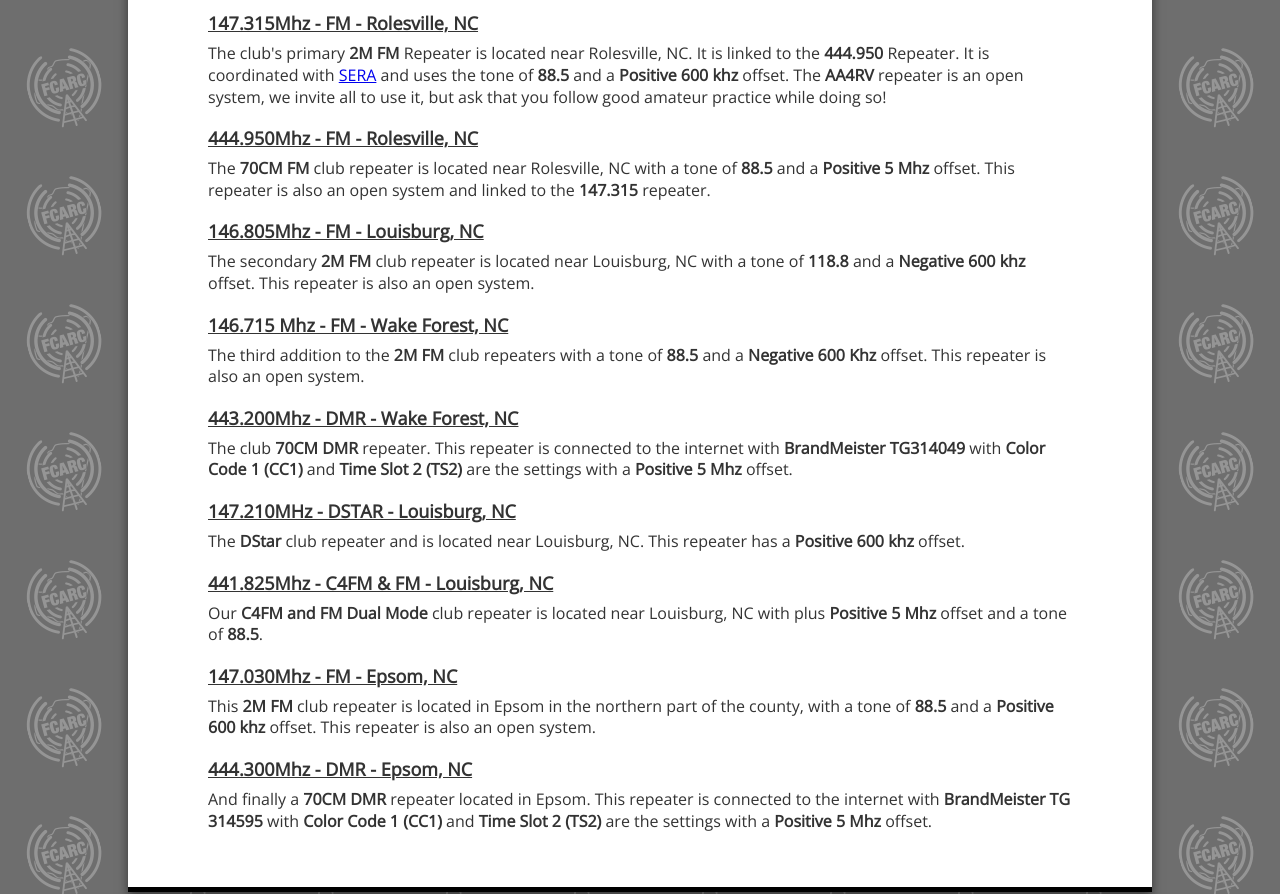
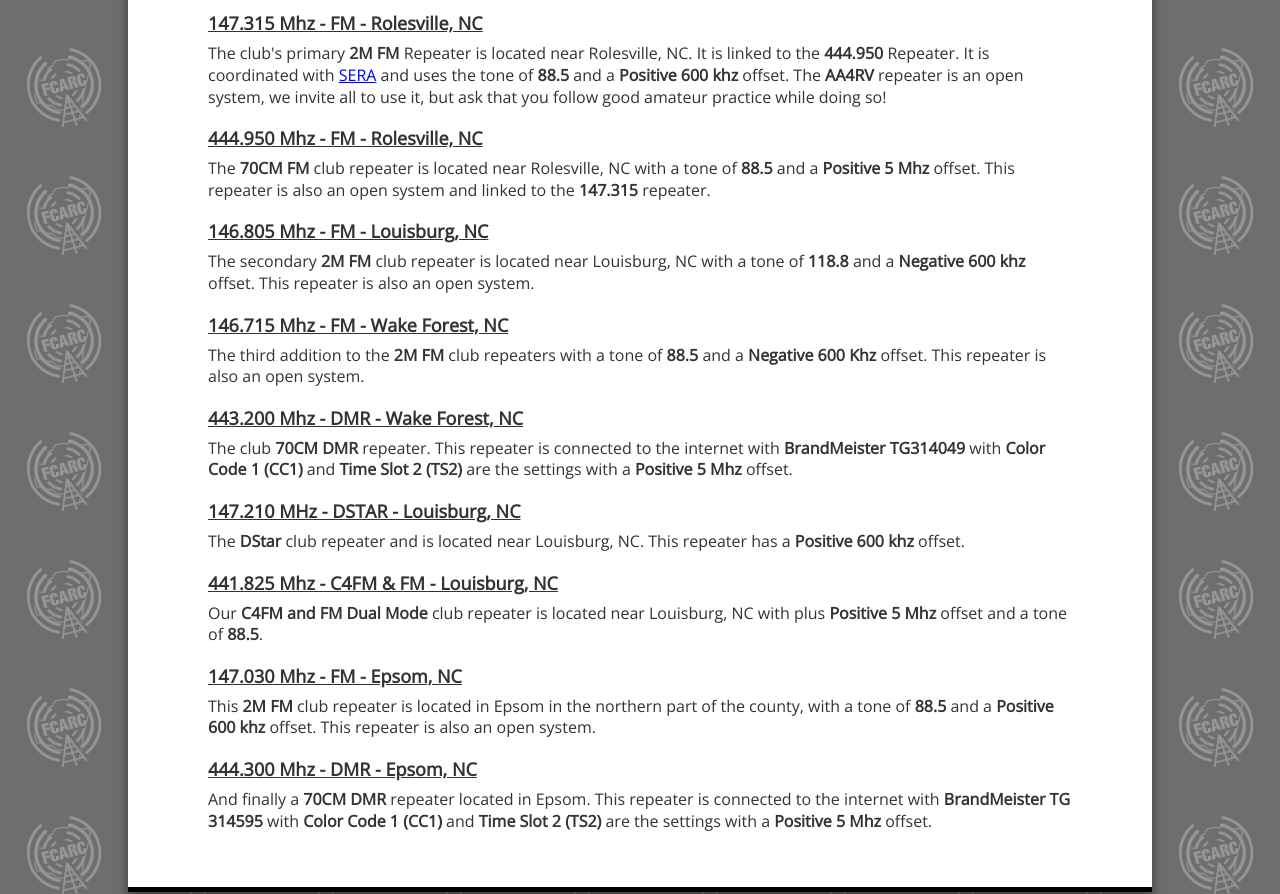
Before and after one commit to rupertdev/fcarc-website, a plain HTML site: page repeaters.html in a window 1280 px wide. Shown: the part 1128-2022 px from the top of the page. Drawn offline with nearby package versions, Linux system fonts and the light colour scheme; a web font is replaced by a local one.

Commit message:
Update repeaters.html

```diff
--- a/repeaters.html
+++ b/repeaters.html
@@ -232,29 +232,29 @@
                 </div>
             </div>
             <h2 style="text-align: center;"><u>Franklin County ARC Repeater Details</u></h2>
-            <p><strong class="repeater_title">147.315Mhz - FM - Rolesville, NC</strong><br>The club's primary <strong>2M FM</strong> Repeater is located near
+            <p><strong class="repeater_title">147.315 Mhz - FM - Rolesville, NC</strong><br>The club's primary <strong>2M FM</strong> Repeater is located near
                 Rolesville, NC. It is linked to the <strong>444.950</strong> Repeater. It is coordinated with <a href="https://sera.org/" target="_blank">SERA</a> and
                 uses the tone of <strong>88.5</strong> and a <b>Positive 600 khz</b> offset. The <strong>AA4RV</strong> repeater is an open system, we invite
                 all to use it, but ask that you follow good amateur practice while doing so!</p>
-            <p><strong class="repeater_title">444.950Mhz - FM - Rolesville, NC</strong><br>The <strong>70CM FM</strong> club repeater is located near
+            <p><strong class="repeater_title">444.950 Mhz - FM - Rolesville, NC</strong><br>The <strong>70CM FM</strong> club repeater is located near
                 Rolesville, NC with a tone of <strong>88.5</strong> and a <b>Positive 5 Mhz</b> offset. This repeater is also an open system and linked to
                 the <strong>147.315</strong> repeater.</p>
-            <p><strong class="repeater_title">146.805Mhz - FM - Louisburg, NC</strong><br>The secondary <strong>2M FM</strong> club repeater is located near
+            <p><strong class="repeater_title">146.805 Mhz - FM - Louisburg, NC</strong><br>The secondary <strong>2M FM</strong> club repeater is located near
                 Louisburg, NC with a tone of <strong>118.8</strong> and a <b>Negative 600 khz</b> offset. This repeater is also an open system.</p>
             <p><strong class="repeater_title">146.715 Mhz - FM - Wake Forest, NC</strong><br>The third addition to the <strong>2M FM</strong> club repeaters with a
                 tone of <strong>88.5</strong>  and a <b>Negative 600 Khz</b> offset. This repeater is also an open system.</p>
-            <p><strong class="repeater_title">443.200Mhz - DMR - Wake Forest, NC</strong><br>The club <strong>70CM DMR</strong> repeater. This repeater is
+            <p><strong class="repeater_title">443.200 Mhz - DMR - Wake Forest, NC</strong><br>The club <strong>70CM DMR</strong> repeater. This repeater is
                 connected to the internet with <strong>BrandMeister TG314049</strong> with <strong>Color Code 1
                     (CC1)</strong> and <strong>Time Slot 2 (TS2)</strong> are the settings with a <strong>Positive 5 Mhz</strong>
                 offset.</p>
-            <p><strong class="repeater_title">147.210MHz - DSTAR - Louisburg, NC</strong><br>The <strong>DStar</strong> club repeater and is located near
+            <p><strong class="repeater_title">147.210 MHz - DSTAR - Louisburg, NC</strong><br>The <strong>DStar</strong> club repeater and is located near
                 Louisburg, NC.  This repeater has a <b>Positive 600 khz</b> offset.</p>
-            <p><strong class="repeater_title">441.825Mhz - C4FM &amp; FM - Louisburg, NC</strong><br>Our <strong>C4FM and FM Dual Mode</strong> club repeater is
+            <p><strong class="repeater_title">441.825 Mhz - C4FM &amp; FM - Louisburg, NC</strong><br>Our <strong>C4FM and FM Dual Mode</strong> club repeater is
                 located near Louisburg, NC with plus <strong>Positive 5 Mhz</strong> offset and a tone of <strong>88.5</strong>.</p>
-            <p><strong class="repeater_title">147.030Mhz - FM - Epsom, NC</strong><br>This <strong>2M FM</strong> club repeater is located in Epsom in
+            <p><strong class="repeater_title">147.030 Mhz - FM - Epsom, NC</strong><br>This <strong>2M FM</strong> club repeater is located in Epsom in
                 the northern part of the county, with a tone of <strong>88.5</strong> and a <strong>Positive 600 khz</strong>
                     offset. This repeater is also an open system.</p>
-            <p><strong class="repeater_title">444.300Mhz - DMR - Epsom, NC</strong><br>And finally a <strong>70CM DMR</strong> repeater located in Epsom.
+            <p><strong class="repeater_title">444.300 Mhz - DMR - Epsom, NC</strong><br>And finally a <strong>70CM DMR</strong> repeater located in Epsom.
                 This repeater is connected to the internet with <strong>BrandMeister TG 314595</strong> with
                 <strong>Color Code 1 (CC1)</strong> and <strong>Time Slot 2 (TS2)</strong> are the settings with a
                 <strong>Positive 5 Mhz</strong> offset.
```
